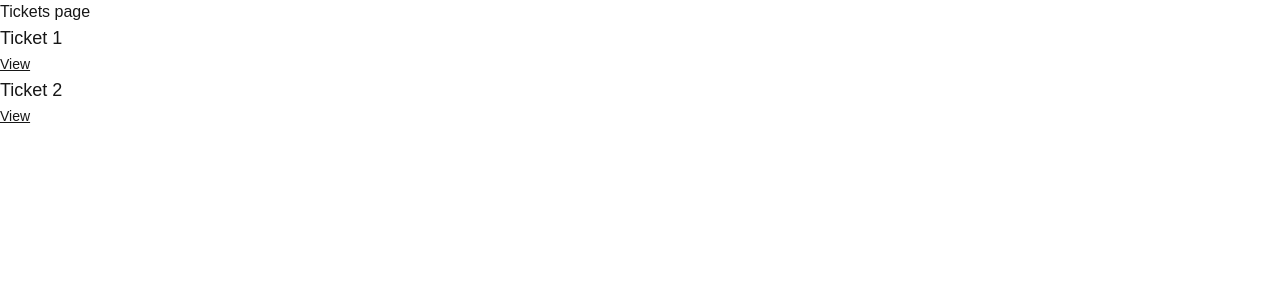
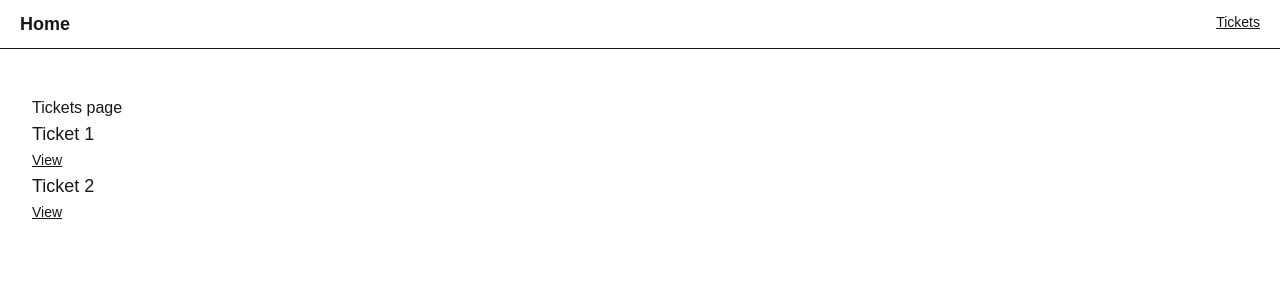
Before and after one commit to illusivesunrae/road-to-next, a Next.js app: page /tickets in a window 1280 px wide. Shown: the top 300 px of the page. Built offline with nearby package versions, Linux system fonts and the light colour scheme.

Commit message:
Updated the app layout

```diff
--- a/src/app/layout.tsx
+++ b/src/app/layout.tsx
@@ -2,6 +2,8 @@
 import "./globals.css";
 import type { Metadata } from "next";
 import { Geist, Geist_Mono } from "next/font/google";
+import Link from "next/link";
+import { homePath, ticketsPath } from "@/paths";
 
 const geistSans = Geist({
   variable: "--font-geist-sans",
@@ -14,8 +16,8 @@ const geistMono = Geist_Mono({
 });
 
 export const metadata: Metadata = {
-  title: "Create Next App",
-  description: "Generated by create next app",
+  title: "The Road to Next",
+  description: "My Road to Next application...",
 };
 
 export default function RootLayout({
@@ -28,7 +30,13 @@ export default function RootLayout({
       <body
         className={`${geistSans.variable} ${geistMono.variable} antialiased`}
       >
-        {children}
+        <nav className="supports-backdrop-blur:bg-background/60 fixed left-0 right-0 top-0 z-20 border-b bg-background/95 backdrop-blur w-full flex py-2.5 px-5 justify-between">
+          <div><Link href={homePath()} className="text-lg font-bold">Home</Link></div>
+          <div><Link href={ticketsPath()} className="text-sm underline">Tickets</Link></div>
+        </nav>
+        <main className="min-h-screen flex-1 overflow-y-auto overflow-x-hidden py-24 px-8 bg-secondary/20 flex flex-col">
+          {children}
+        </main>
       </body>
     </html>
   );
--- a/src/paths.ts
+++ b/src/paths.ts
@@ -1,3 +1,3 @@
+export const homePath = () => "/"
 export const ticketsPath = () => "/tickets"
-
 export const ticketPath = (ticketId: string) => `/tickets/${ticketId}`
```
